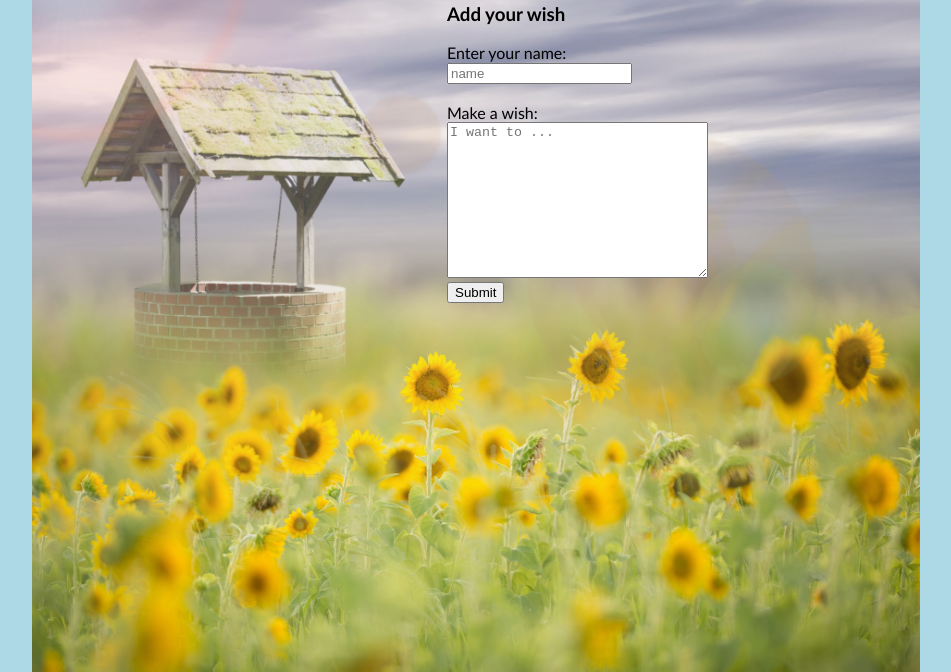
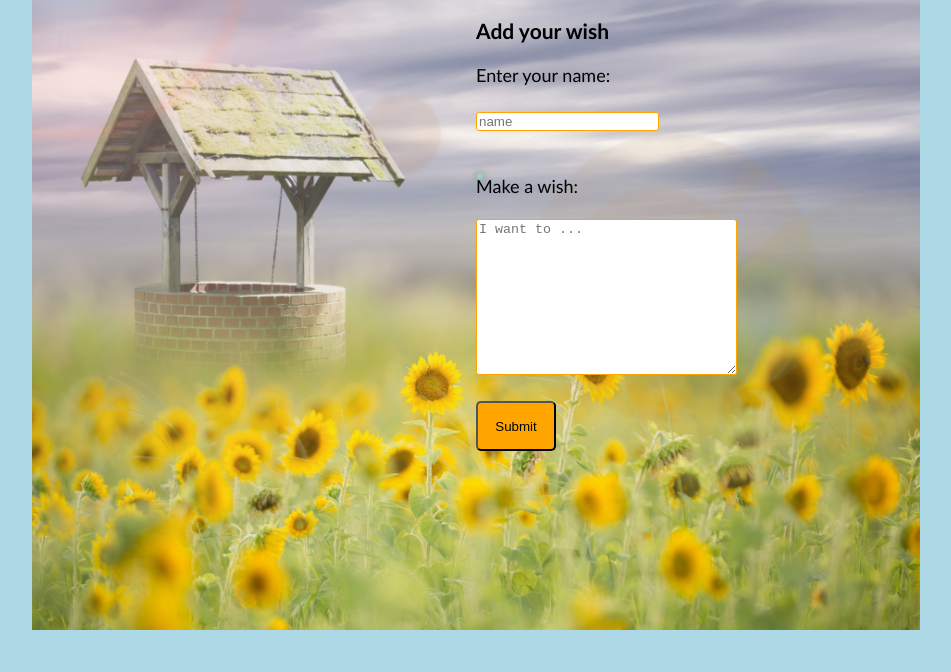
Before and after one commit to ChiaraDM/wishing-well-app, a plain HTML site: page client/index.html in a window 1280 px wide. Shown: the part 128-800 px from the top of the page, without its empty margins (164-1115 px from the left). Drawn offline with Linux system fonts and the light colour scheme; no server answers; a web font is replaced by a local one.

Commit message:
improved css

```diff
--- a/client/index.html
+++ b/client/index.html
@@ -12,7 +12,8 @@
     <title>Wishing Well App</title>
 </head>
 <body>
-    <div id="right">
+    <div class="grid">
+        <div id="box">
             <h1>Wishing Well App</h1>
             <h3>People's wishes:</h3>
             <ul id="list-of-wishes">
@@ -21,16 +22,18 @@
             <h3>Add your wish</h3>
             <form id="create-wish">
                 <label for="name">Enter your name: </label>
-            <br>
-            <input type="text" id="name" name="name" placeholder="name">
                 <br><br>
+                <input class="input-box" type="text" id="name" name="name" placeholder="name">
+                <br><br><br>
                 <label for="wish">Make a wish:</label>
-            <br>
-            <textarea name="wish" id="wish" cols="30" rows="10" placeholder="I want to ..."></textarea>
-            <br>
-            <input type="submit">
+                <br><br>
+                <textarea class="input-box" name="wish" id="wish" cols="30" rows="10" placeholder="I want to ..."></textarea>
+                <br><br>
+                <input class="button" type="submit">
             </form>
         </div>
+    </div>
+
 
 </body>
 </html>
--- a/client/style.css
+++ b/client/style.css
@@ -1,12 +1,34 @@
 body {
-    font-family:'Gill Sans', 'Gill Sans MT', Calibri, 'Trebuchet MS';
+    font-family:'Gill Sans', 'Gill Sans MT', 'Calibri', 'Trebuchet MS';
+    background-color: lightblue;
+    font-size: large;
+}
+
+
+.grid {
     background: lightblue url("/client/images/background.jpg") no-repeat fixed center;
     background-size: auto 100%;
-
+    display: grid;
+    /* border: 2px blue solid; */
+    height: 750px;
+    width: 100%;
+    grid-template-columns: 50% 50%;
 }
 
-#right {
+#box {
     width: fit-content;
-    float: right;
-    margin-right: 400px;
+    /* border: 2px red solid; */
+    grid-column-start: 2;
 }
+
+.input-box {
+    border-radius: 3px;
+    border: 1px orange solid;
+}
+
+.button {
+    background-color: orange;
+    border-radius: 5px;
+    height: 50px;
+    width: 80px;
+}
```
Lines whose indentation alone changed are shown as unchanged.
